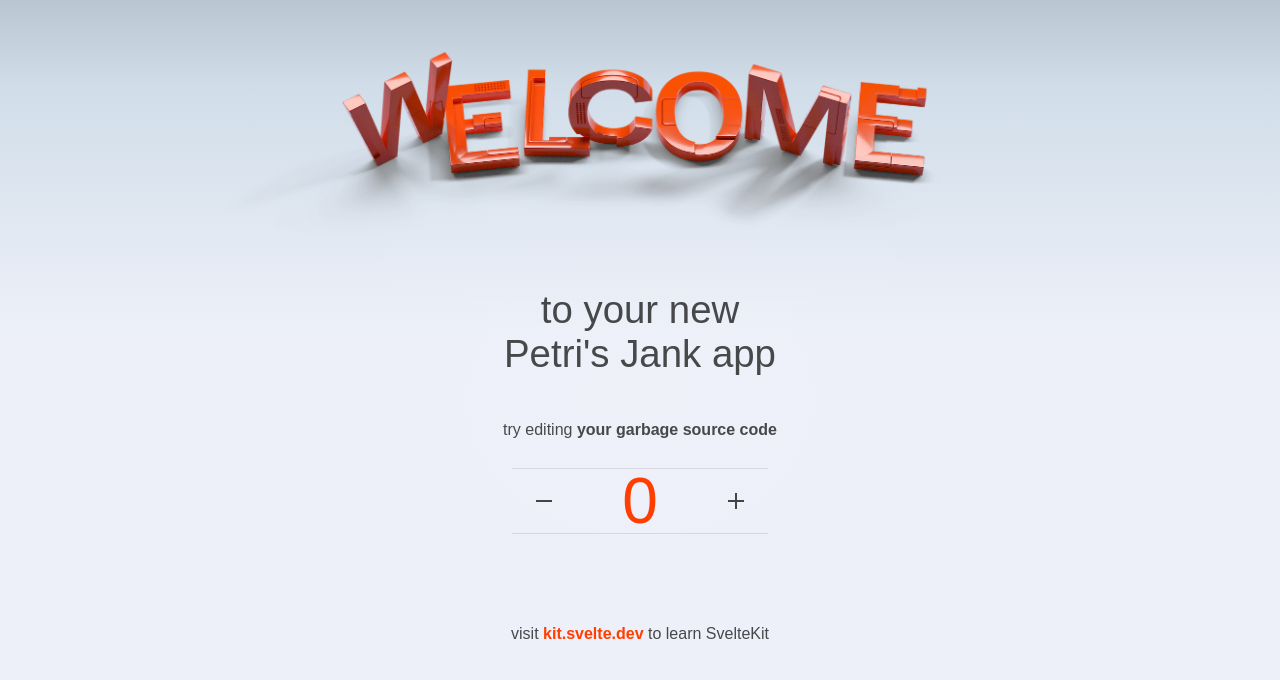
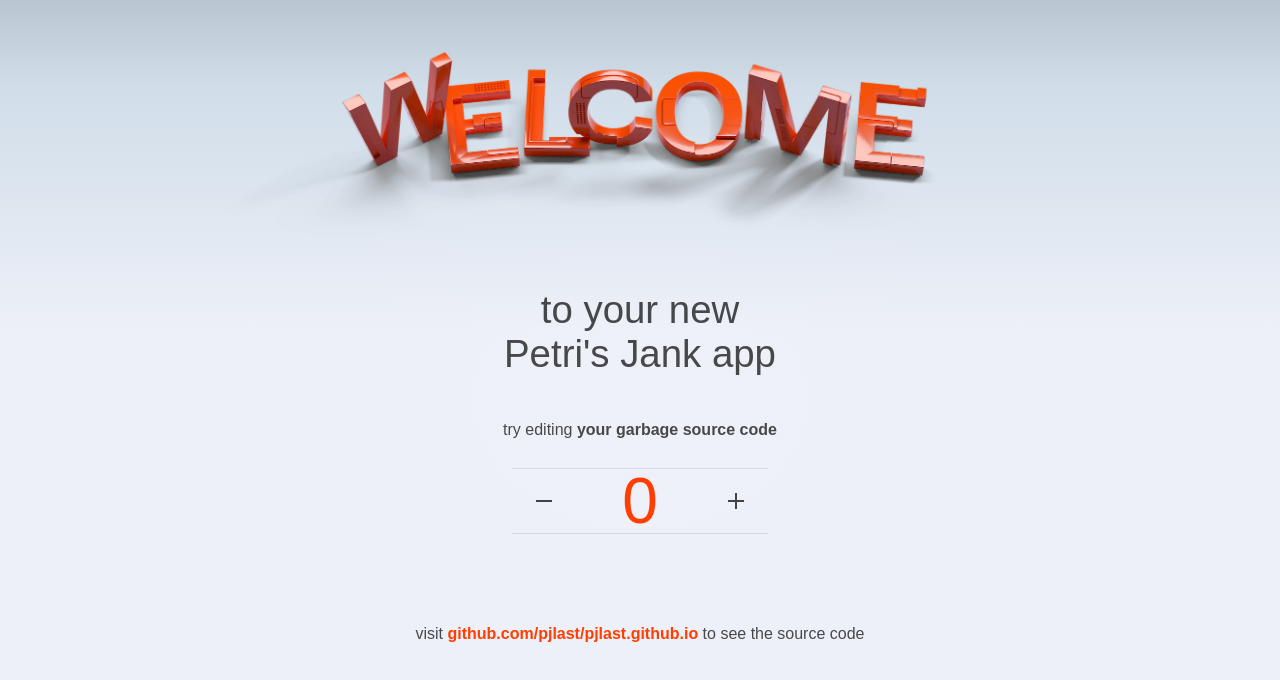
Before and after one commit to pjlast/pjlast.github.io, a website with bundled scripts: page index.html in a window 1280 px wide. Built offline with nearby package versions, Linux system fonts and the light colour scheme.

Commit message:
Add link to repo

```diff
--- a/index.html
+++ b/index.html
@@ -15,8 +15,11 @@
   </body>
   <footer>
     <p>
-      visit <a href="https://kit.svelte.dev">kit.svelte.dev</a> to learn
-      SvelteKit
+      visit
+      <a href="https://github.com/pjlast/pjlast.github.io"
+        >github.com/pjlast/pjlast.github.io</a
+      >
+      to see the source code
     </p>
   </footer>
 </html>
```
